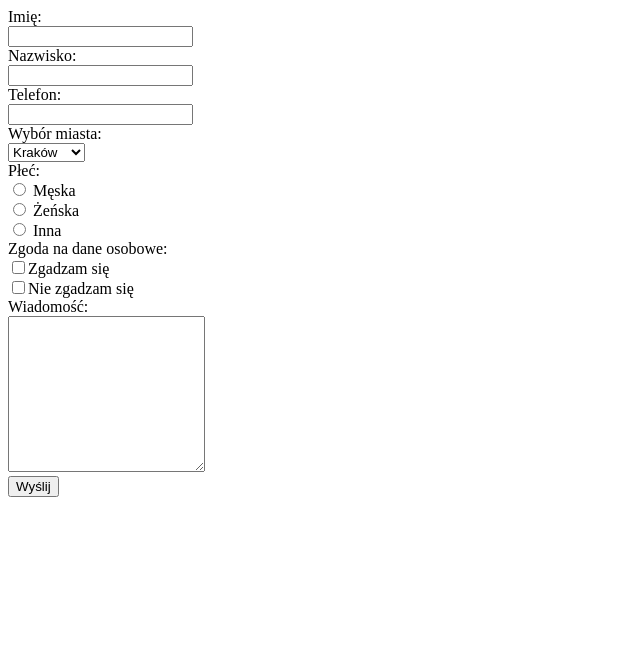
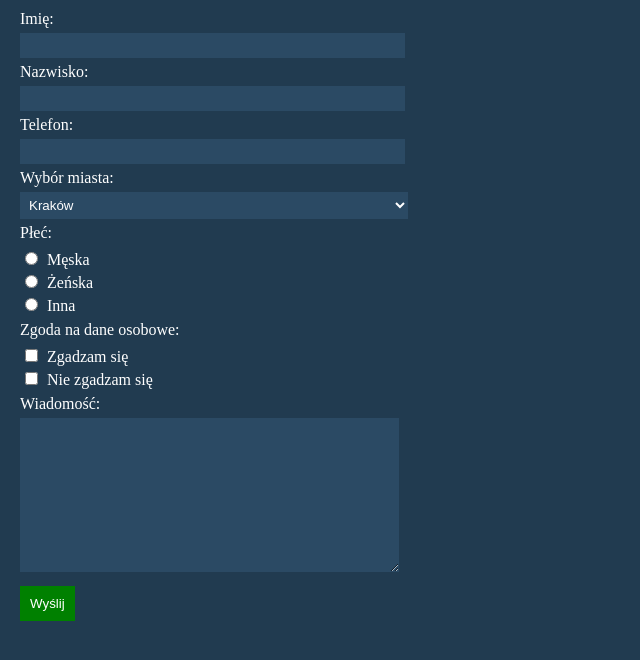
Before and after one commit to Yarikua/Zadanie-gomowe-formularz-html5-, a plain HTML site: page index.html in a window 1280 px wide. Shown: the whole page, without its empty margins (0-640 px from the left). Drawn offline with Linux system fonts and the light colour scheme.

Commit message:
Dodałem css

```diff
--- /dev/null
+++ b/css/style.css
@@ -0,0 +1,49 @@
+*{
+    background-color: #213b50;
+    color: white;
+    margin: 5px;
+}
+input{
+    background-color: #2b4a64;
+    border: 0;
+}
+input[type="text"]{
+    width: 30%;
+    margin: 5px;
+    padding: 5px;
+}
+select {
+    background-color: #2b4a64;
+    margin: 5px;
+    width: 31%;
+    padding: 5px;
+    border: 0;
+}
+select:focus{
+     background-color: #4e708c;
+}
+input[type="radio"][type="submit"]{
+    margin: 3px;
+    background-color: green;
+    padding: 10px;
+    border: 0px;
+}
+input[type="submit"]:hover{
+    background-color: red;
+}
+input[type="submit"]{
+    background-color: green;
+    padding: 10px;
+}
+input:focus{
+    background-color: #4e708c;
+    border: solid 1px white;
+}
+textarea:focus{
+    background-color: #4e708c;
+}
+textarea {
+    background-color: #2b4a64;
+    width: 30%;
+    border: 0;
+}
--- a/index.html
+++ b/index.html
@@ -3,6 +3,7 @@
 <head>
     <meta charset="UTF-8">
     <title>Formularz</title>
+    <link rel="stylesheet" href="css/style.css">
 </head>
 <body>
     <form action="https://formspree.io/mr.yarikua@gmail.com" method="post">
@@ -18,14 +19,18 @@
                 <option value="Warszwa">Warszwa</option>
                 <option value="Gdansk">Gdańsk</option>
             </select> <br>
-        <label for="">Płeć:</label><br>
-            <input type="radio" name="plec" value="Męska"> Męska<br>
-            <input type="radio" name="plec" value="Żeńska"> Żeńska<br>
-            <input type="radio" name="plec" value="Inna"> Inna<br>
-        <label for="">Zgoda na dane osobowe:</label><br>
-            <input type="checkbox" name="vehicle1" value="Tak">Zgadzam się<br>
-            <input type="checkbox" name="vehicle2" value="Nie">Nie zgadzam się<br>
-        <label for="">Wiadomość:</label><br>
+        <label for="plec">Płeć:</label><br>
+            <div>
+                <input type="radio" name="plec" value="Męska"> Męska<br>
+                <input type="radio" name="plec" value="Żeńska"> Żeńska<br>
+                <input type="radio" name="plec" value="Inna"> Inna<br>
+            </div>
+        <label for="Pytanie">Zgoda na dane osobowe:</label><br>
+            <div>
+                <input type="checkbox" name="vehicle1" value="Tak">&nbsp;Zgadzam się<br>
+                <input type="checkbox" name="vehicle2" value="Nie">&nbsp;Nie zgadzam się<br>
+            </div>
+        <label for="wiadomosc">Wiadomość:</label><br>
            <textarea name="wiadomosc" rows="10" cols="22"></textarea> <br>
         <input type="submit" value="Wyślij">
     </form>
```
